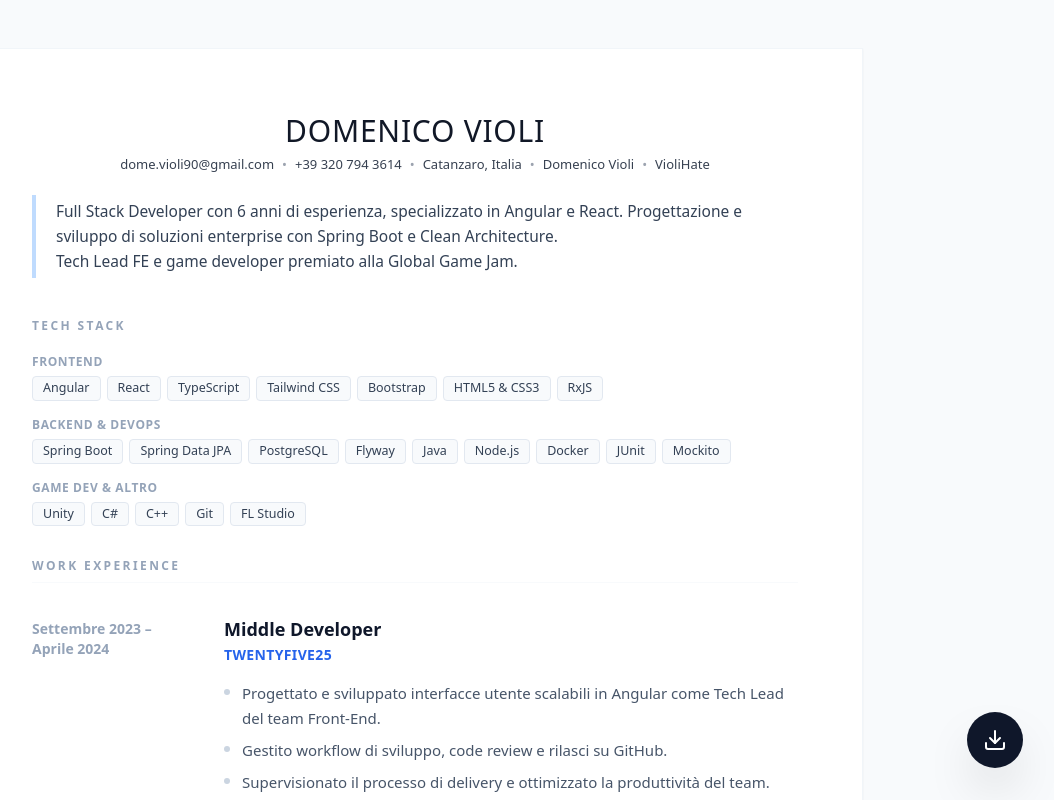
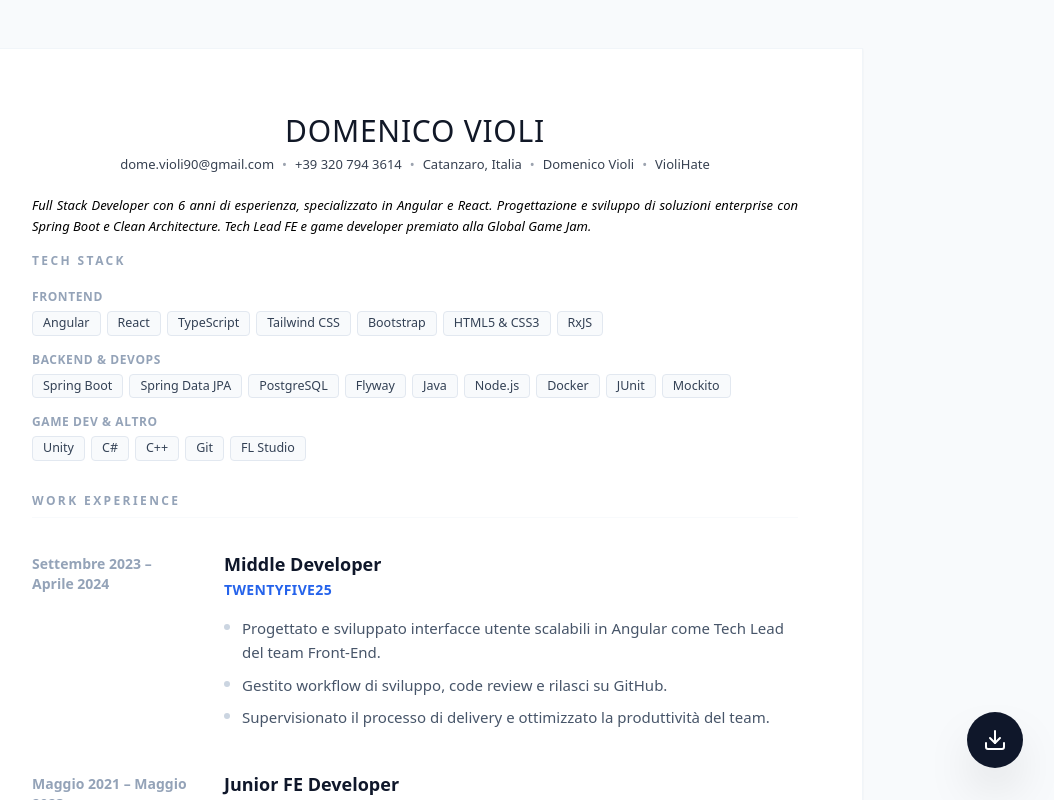
Before and after one commit to VioliHate/personal-cv, a React (Vite) app: page / in a window 1280 px wide. Shown: the top 800 px of the page, without its empty margins (225-1279 px from the left). Built offline with nearby package versions, Linux system fonts and the light colour scheme.

Commit message:
Update ProfileSummary.tsx

```diff
--- a/src/components/ProfileSummary.tsx
+++ b/src/components/ProfileSummary.tsx
@@ -2,11 +2,9 @@ import React from "react";
 import type { CVData } from "../types/interfaces";
 
 export const ProfileSummary: React.FC<{ data: CVData }> = ({ data }) => (
-  <section className='mb-10 print-keep-together'>
-    <div className='border-l-4 border-blue-200 pl-5 py-1'>
-      <p className='text-slate-700 text-[15.5px] leading-relaxed max-w-[95%] whitespace-pre-wrap'>
-        {data.summary}
-      </p>
-    </div>
+  <section className='mb-4 print-keep-together'>
+    <p className='text-gray-750 text-[13px] leading-relaxed text-justify italic'>
+      {data.summary}
+    </p>
   </section>
 );
```
